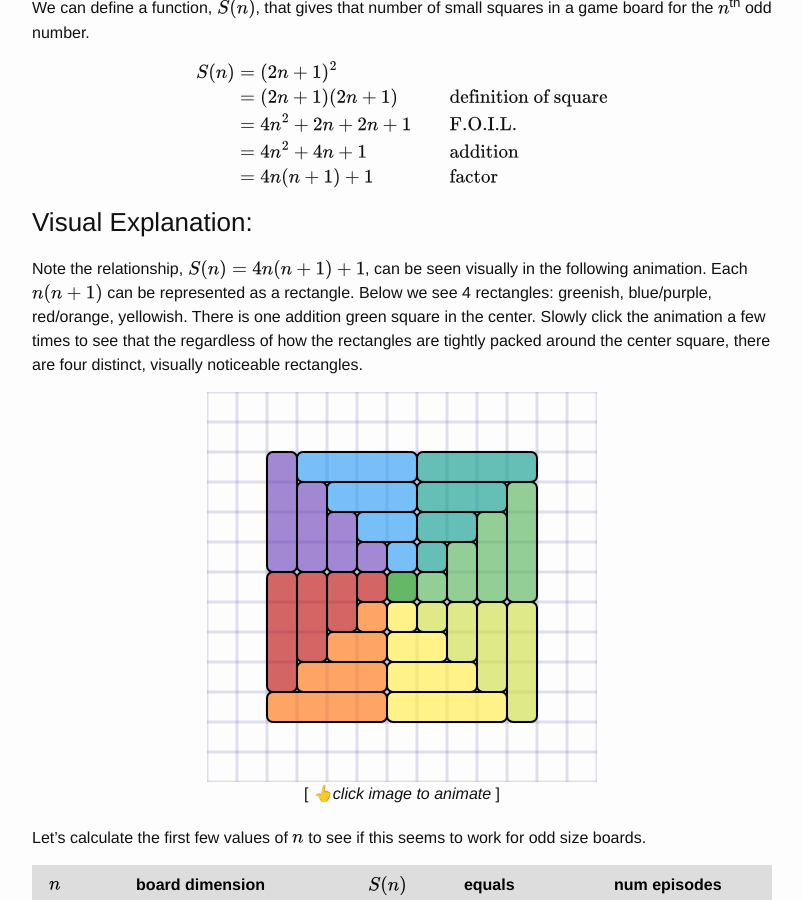
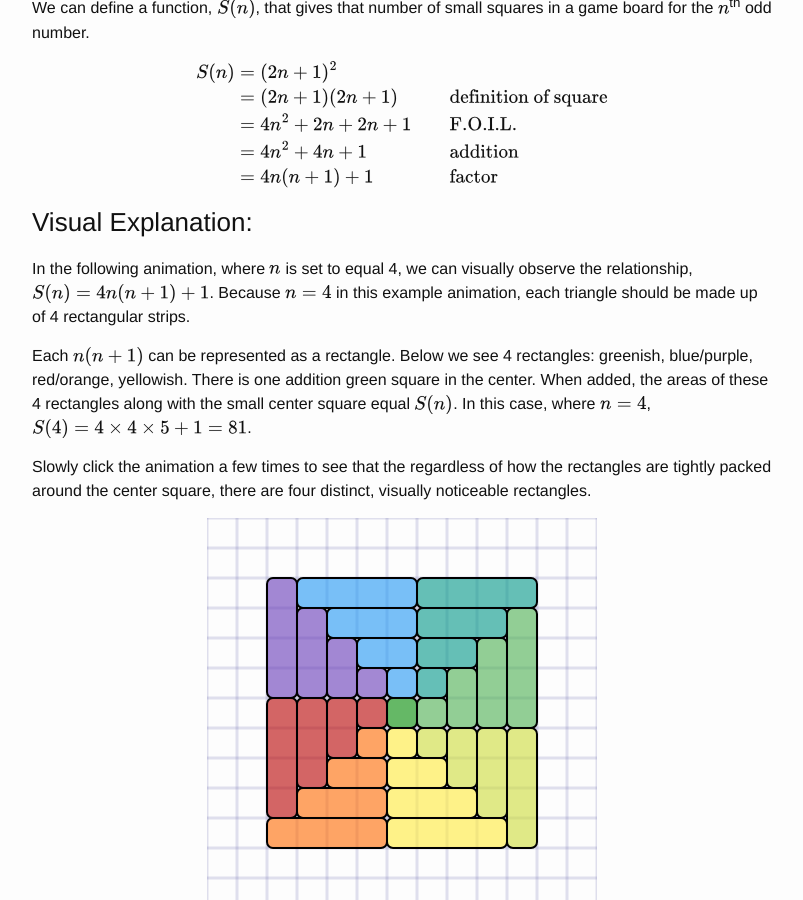
Before and after one commit to deaktator/deaktator.github.io, a Jekyll site: the page built from _posts/2024-03-06-the-floor-format.md, in a window 1280 px wide and 900 px high, scrolled down 2447 px. Shown: the whole window, without its empty margins (238-1041 px from the left). Built offline with Jekyll 4.4.1, drawn with Linux system fonts in a browser that asks for light colours.

Commit message:
The Floor Format v3

```diff
--- a/_posts/2024-03-06-the-floor-format.md
+++ b/_posts/2024-03-06-the-floor-format.md
@@ -133,12 +133,19 @@ $$
 
 ### Visual Explanation:
 
-Note the relationship, \\( S(n) = 4 n (n + 1) + 1\\), can be seen visually
-in the following animation.  Each \\( n (n + 1) \\) can be represented as a rectangle.
-Below we see 4 rectangles: greenish, blue/purple, red/orange, yellowish.  There is one
-addition green square in the center.  Slowly click the animation a few times to see that
-the regardless of how the rectangles are tightly packed around the center square, there
-are four distinct, visually noticeable rectangles.
+In the following animation, where \\( n \\) is set to equal 4, we can visually observe
+the relationship, \\( S(n) = 4 n (n + 1) + 1\\).  Because \\( n = 4 \\) in this example
+animation, each triangle should be made up of 4 rectangular strips.
+
+Each \\( n (n + 1) \\) can be represented as a rectangle.  Below we see 4 rectangles:
+greenish, blue/purple, red/orange, yellowish.  There is one addition green square in
+the center.  When added, the areas of these 4 rectangles along with the small center
+square equal \\( S(n) \\).  In this case, where \\( n = 4 \\),
+\\( S(4) = 4 \times 4 \times 5 + 1 = 81\\).
+
+Slowly click the animation a few times to see that the regardless of how the rectangles
+are tightly packed around the center square, there are four distinct, visually
+noticeable rectangles.
 
 <div id="svg_container_1" class="svg_container"></div>
 <div class="caption">[ <em>👆click image to animate</em> ]</div>
```
